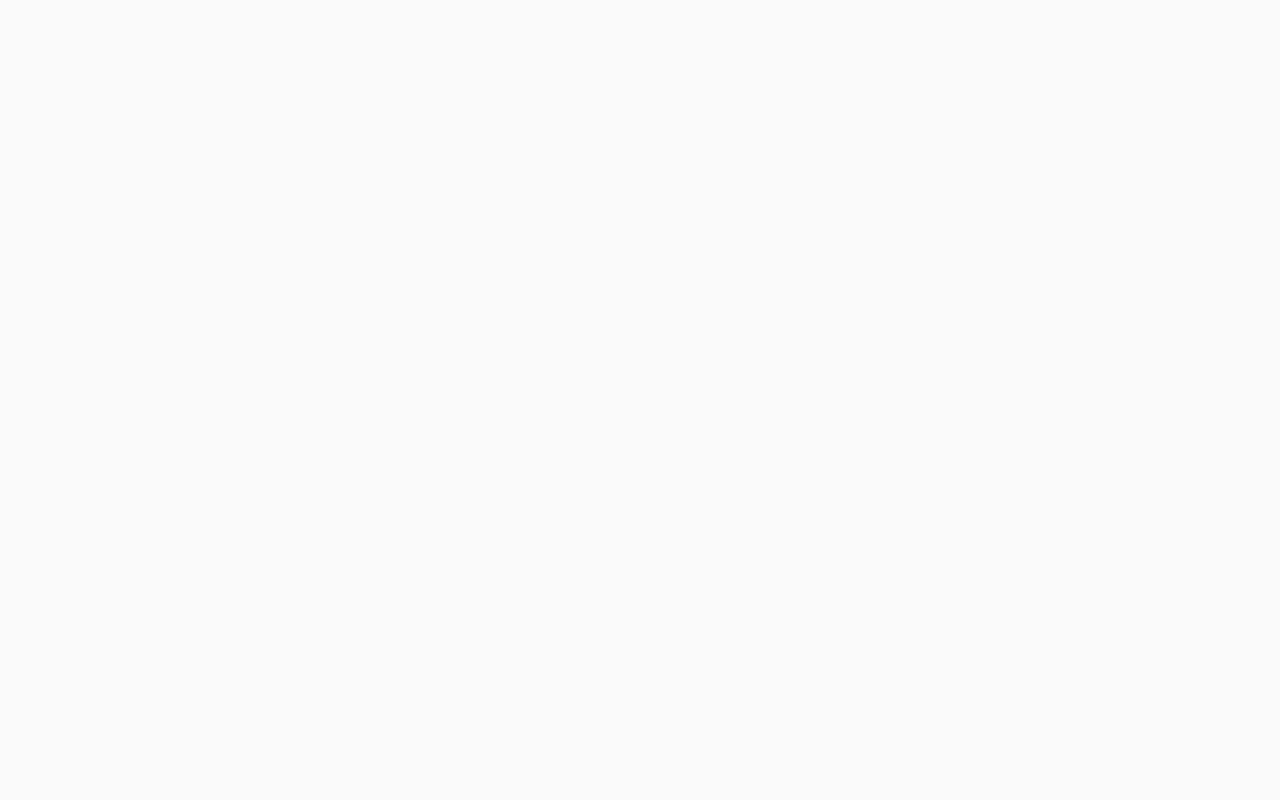
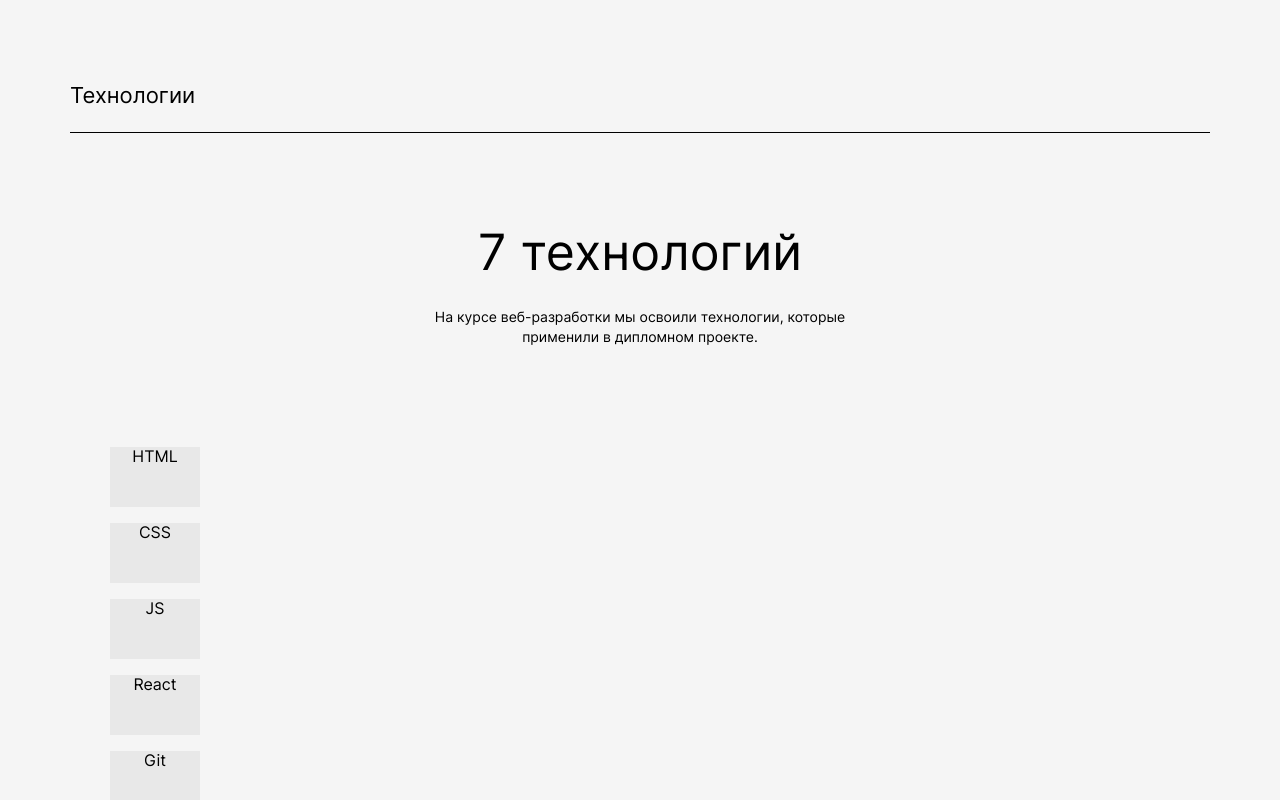
Before and after one commit to ekatylynx/movies-explorer-frontend, a React (Create React App) app: page / in a window 1280 px wide. Shown: the part 1260-2060 px from the top of the page. Before the commit the page ends 1242 px from the top, so only its background shows below. Built offline with nearby package versions, Linux system fonts and the light colour scheme; a web font is replaced by a local one.

Commit message:
add: section AboutProjecft

```diff
--- /dev/null
+++ b/src/components/AboutProject/AboutProject.css
@@ -0,0 +1,51 @@
+.technologies {
+  width: 100%;
+  background-color: #F5F5F5;
+  padding-top: 100px;
+}
+
+.technologies__wrapper {
+  width: calc(100% - 70px * 2);
+  margin: 0 auto;
+}
+
+.technologies__title-section {
+  margin: 0;
+  padding: 0;
+  text-align: left;
+  line-height: 27px;
+  font-size: 22px;
+  font-weight: 400;
+}
+
+.technologies__title {
+  margin: 0;
+  margin-top: 90px;
+  font-weight: 400;
+  font-size: 50px;
+  line-height: 58px;
+}
+
+.technologies__subtitle {
+  margin: 0 auto;
+  margin-top: 26px;
+  font-weight: 400;
+  font-size: 14px;
+  line-height: 20px;
+  width: 460px;
+  margin-bottom: 100px;
+}
+
+.technologies-cards {
+
+}
+
+.technologies-card__item {
+  display: block;
+  width: 90px;
+  height: 60px;
+  background-color: #E8E8E8;
+  margin: 0;
+  padding: 0;
+  text-align: center;
+}
--- /dev/null
+++ b/src/components/AboutProject/AboutProject.js
@@ -0,0 +1,49 @@
+import React from "react";
+import './AboutProject.css';
+
+function AboutProject() {
+  return (
+        <section className="technologies">
+          <div className="technologies__wrapper">
+              <h2 className="technologies__title-section">Технологии</h2>
+              <div className="navtab__line"></div>
+
+              <h3 className="technologies__title">7 технологий</h3>
+              <p className="technologies__subtitle">
+                На курсе веб-разработки мы освоили технологии, которые применили в дипломном проекте.
+              </p>
+
+              <ul className="technologies-cards">
+                <li className="technologies-card__item">
+                  <p className="technologies-card__text">HTML</p>
+                </li>
+                <li className="technologies-card__item">
+                  <p className="technologies-card__text">CSS</p>
+                </li>
+                <li className="technologies-card__item">
+                  <p className="technologies-card__text">JS</p>
+                </li>
+                <li className="technologies-card__item">
+                  <p className="technologies-card__text">React</p>
+                </li>
+                <li className="technologies-card__item">
+                  <p className="technologies-card__text">Git</p>
+                </li>
+                <li className="technologies-card__item">
+                  <p className="technologies-card__text">Express.js</p>
+                </li>
+                <li className="technologies-card__item">
+                  <p className="technologies-card__text">mongoDB</p>
+                </li>
+              </ul>
+
+              <div className="navtab-progress-bar__wrapper">
+              </div>
+
+
+          </div>
+        </section>
+  );
+}
+
+export default AboutProject;
--- a/src/components/App/App.js
+++ b/src/components/App/App.js
@@ -3,6 +3,7 @@ import React from "react";
 import Header from '../../components/Header/Header';
 import Promo from '../../components/Promo/Promo';
 import NavTab from '../../components/NavTab/NavTab';
+import AboutProject from '../../components/AboutProject/AboutProject';
 import './App.css';
 
 function App() {
@@ -11,6 +12,7 @@ function App() {
          <Header />
          <Promo />
          <NavTab />
+         <AboutProject />
             {/* <Header/> */}
             {/* Футер */}
         </div>
```
